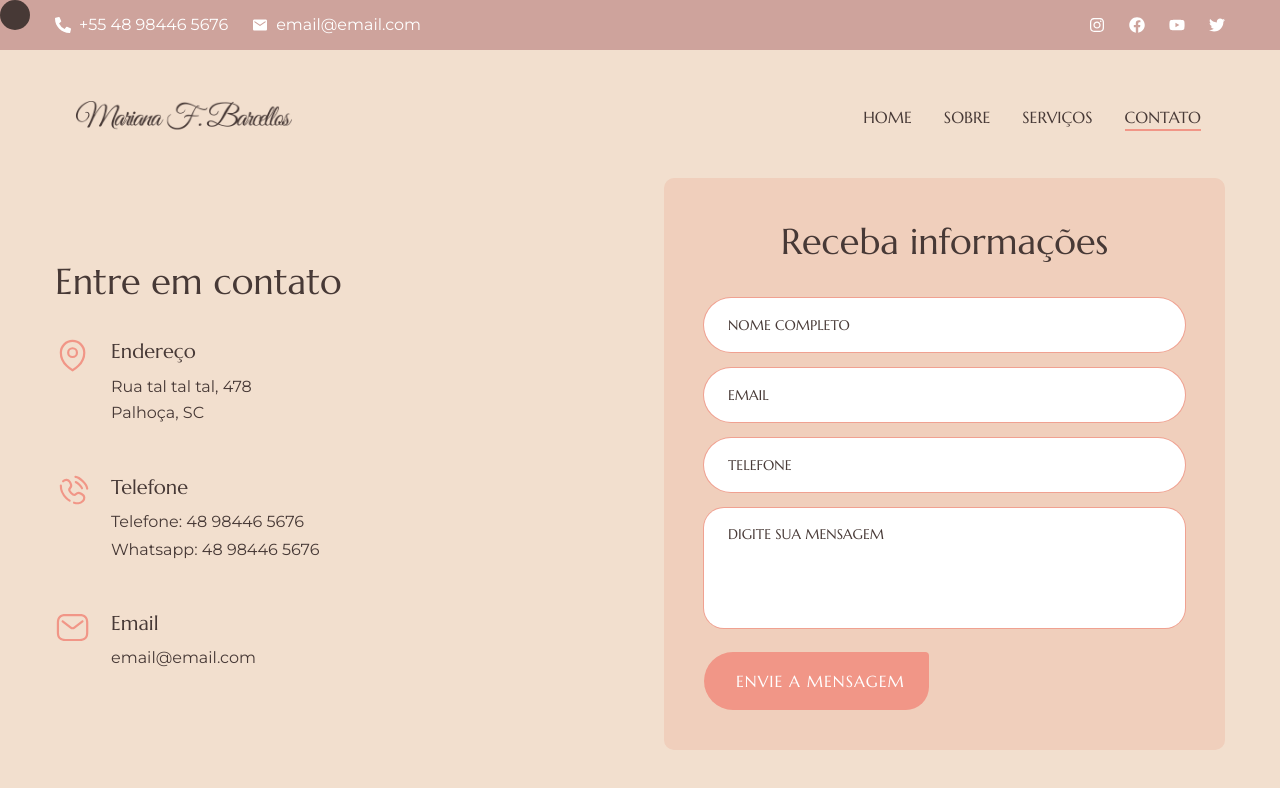
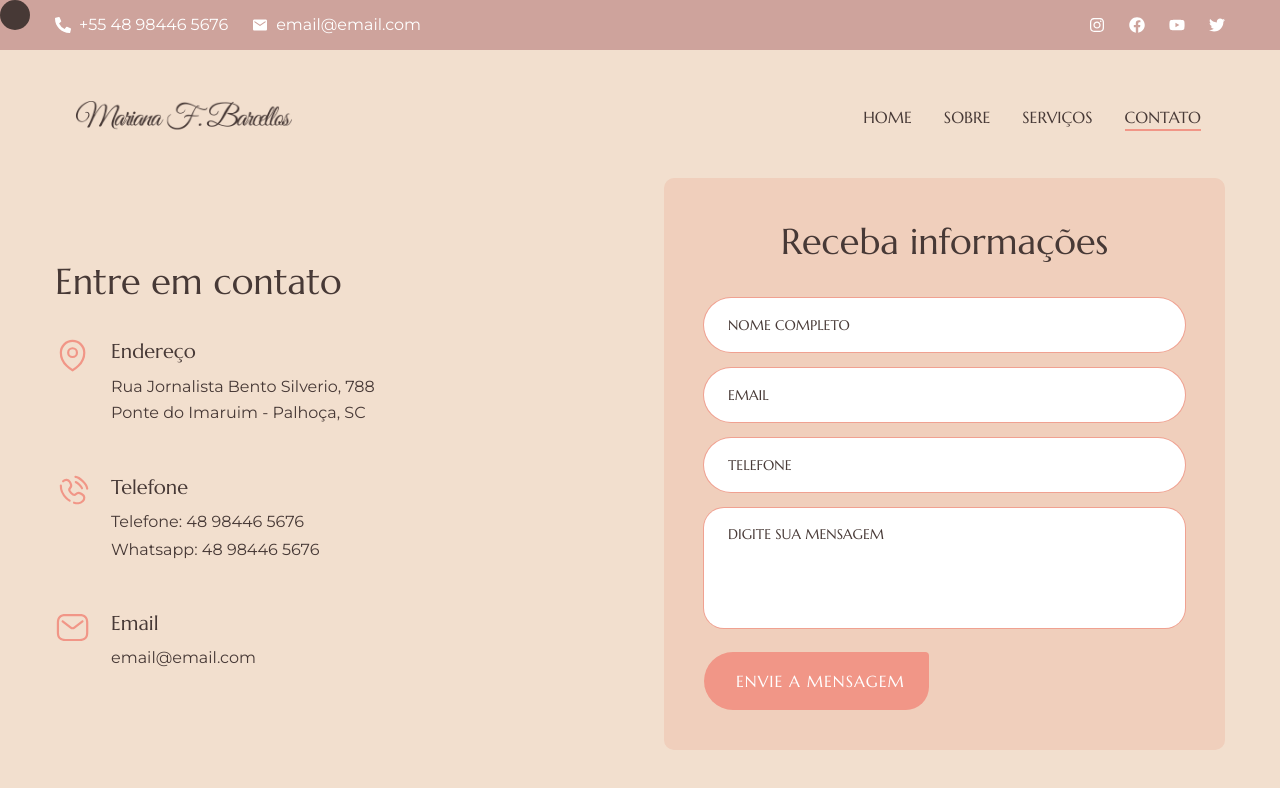
Before and after one commit to juniorpinhodev/mariana_barcellos, a Next.js app: page /contato in a window 1280 px wide. Shown: the top 788 px of the page. Built offline with nearby package versions, Linux system fonts and the light colour scheme.

Commit message:
feat: 🎸 Adiciona conteúdo Contato

```diff
--- a/app/contato/page.jsx
+++ b/app/contato/page.jsx
@@ -39,9 +39,9 @@ const contato = () => {
                 <div>
                   <h4 className="h4 mb-2">Endereço</h4>
                   <p className="leading-relaxed">
-                    Rua tal tal tal, 478
+                   Rua Jornalista Bento Silverio, 788
                     <br />
-                    Palhoça, SC
+                    Ponte do Imaruim - Palhoça, SC
                   </p>
                 </div>
               </div>
--- a/components/Socials.jsx
+++ b/components/Socials.jsx
@@ -6,7 +6,7 @@ const Socials = ({ containerStyles }) => {
     <ul className={`${containerStyles}`}>
          <li>
             <Link
-                href="https://www.instagram.com/fisiomarianafbarcellos/"
+                href="https://www.instagram.com/mariespacovip"
                 target="_blank"
                 rel="noopener noreferrer"
                 >
@@ -15,7 +15,7 @@ const Socials = ({ containerStyles }) => {
         </li>
         <li>
             <Link
-                href="/"
+                href="https://www.facebook.com/mariana.fernandes.barcellos"
                 target="_blank"
                 rel="noopener noreferrer"
                 >
```
Also changed, not shown: public/assets/logo-Mariana.svg (added).
